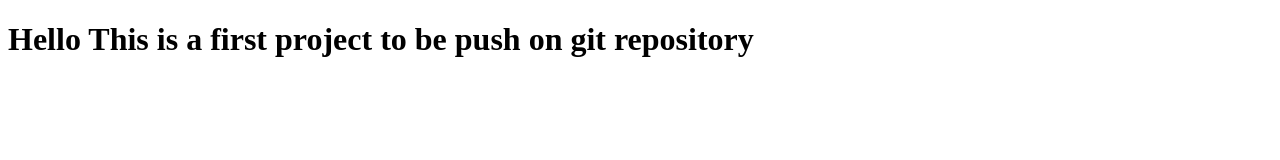
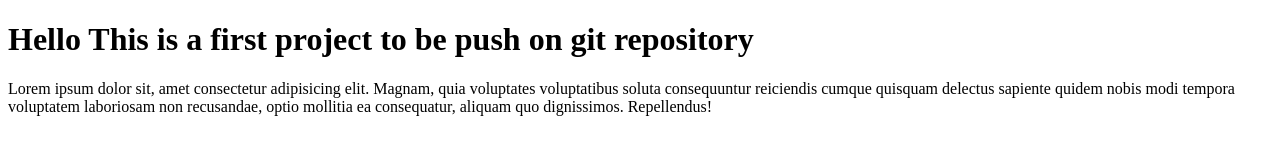
Before and after one commit to Mangalesh9/Mangalesh9, a plain HTML site: page index.html in a window 1280 px wide. Drawn offline with Linux system fonts and the light colour scheme.

Commit message:
Update index.html
para added

```diff
--- a/index.html
+++ b/index.html
@@ -7,5 +7,6 @@
 </head>
 <body>
     <h1>Hello This is a first project to be push on git repository</h1>
+    <p>Lorem ipsum dolor sit, amet consectetur adipisicing elit. Magnam, quia voluptates voluptatibus soluta consequuntur reiciendis cumque quisquam delectus sapiente quidem nobis modi tempora voluptatem laboriosam non recusandae, optio mollitia ea consequatur, aliquam quo dignissimos. Repellendus!</p>
 </body>
 </html>
```
